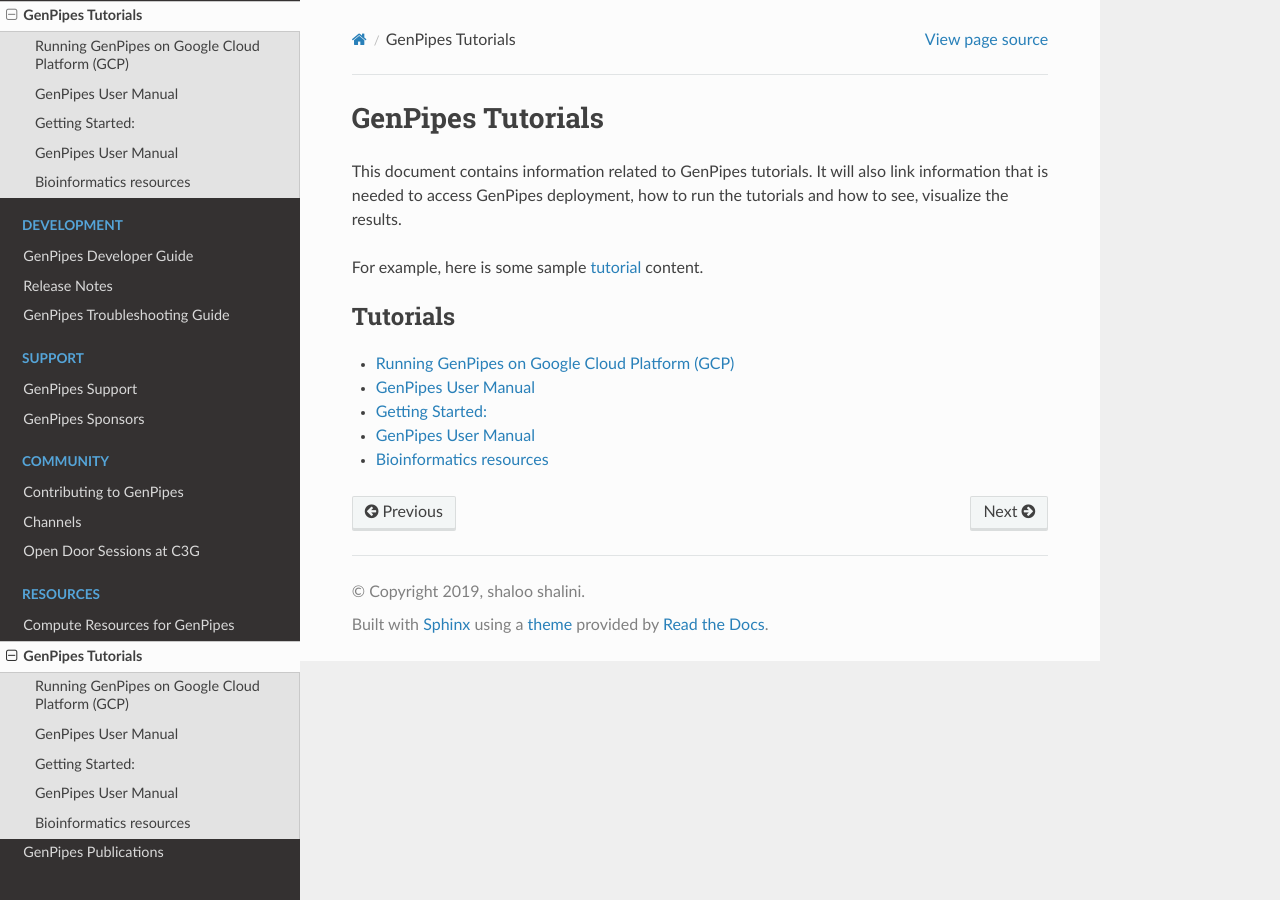
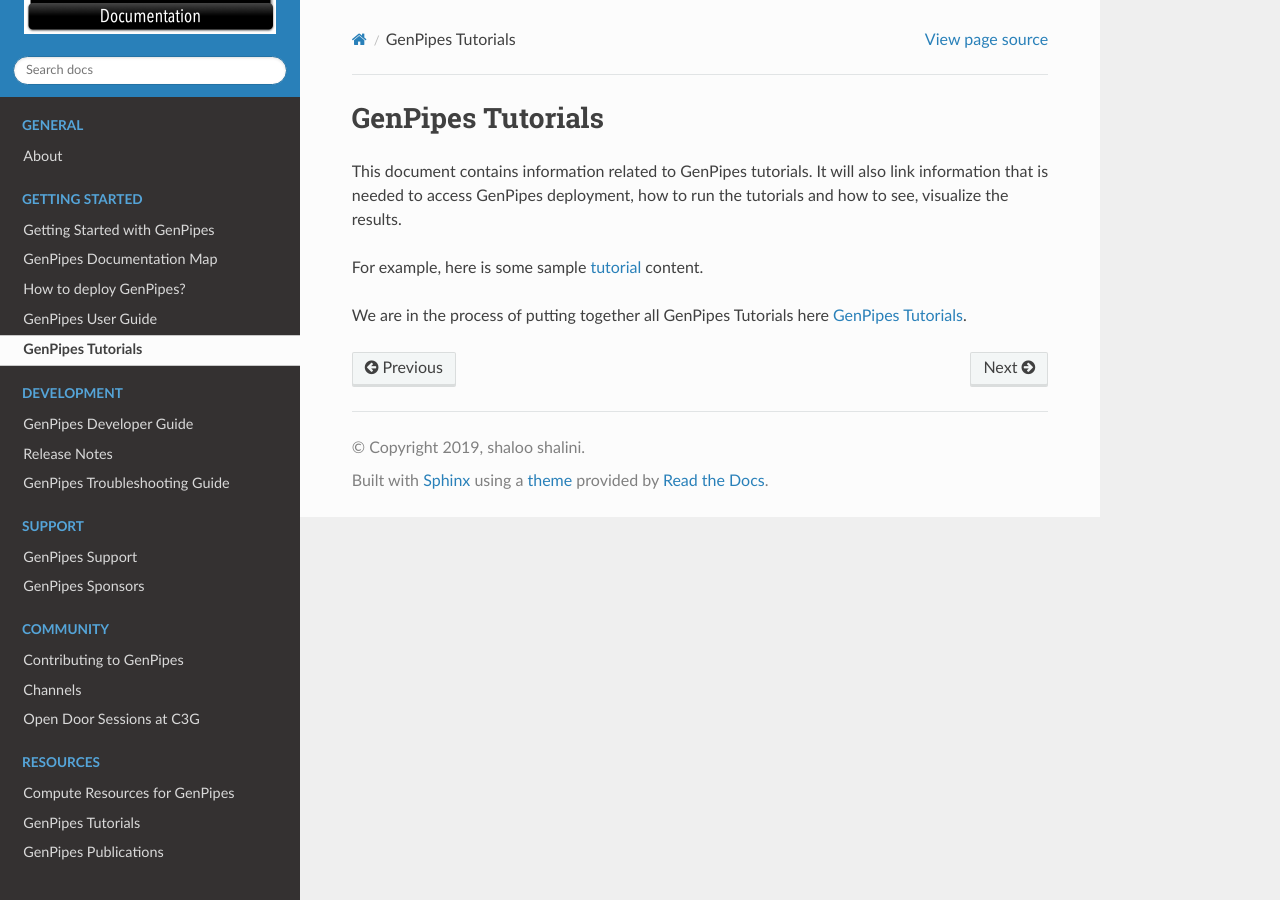
Before and after one commit to c3g/GenPipes_Docs, a Sphinx documentation site: the page built from docs/source/get-started/tutorials.rst, in a window 1280 px wide. Built offline with Sphinx 7.4.7 and the Read the Docs theme 2.0.0, drawn with Linux system fonts in a browser that asks for light colours.

Commit message:
fixes #5 - separated tutorial info from resource info into relevant sub sections

```diff
--- a/docs/source/tutorials/cvmfs_genomes.rst
+++ b/docs/source/c3gres/cvmfs_genomes.rst
@@ -1,7 +1,7 @@
 .. _cvmfs_genomes:
 
-Bioinformatics resources
-========================
+GenPipes Genome resources
+=========================
 
 C3G, in partnership with Compute Canada, maintains several genomes that are available on several HPC centres including Guillimin, Cedar, Graham and Mammouth. In addition to the fasta sequence, many genomes include aligner indices and annotation files.
 
--- a/docs/source/tutorials/cvmfs_modules.rst
+++ b/docs/source/c3gres/cvmfs_modules.rst
@@ -1,10 +1,7 @@
 .. _cvmfs_modules:
 
-GenPipes User Manual
-====================
-
-Bioinformatics resources
-------------------------
+GenPipes Bioinformatics Modules
+===============================
 
 C3G, in partnership with Compute Canada, offers and maintains a large set of bioinformatics resources for the community. Below is a list of software currently deployed on several HPC centres, including Guillimin, Cedar, Graham and Mammouth. Several reference genomes are also available.
 
--- a/docs/source/get-started/tutorials.rst
+++ b/docs/source/get-started/tutorials.rst
@@ -7,12 +7,4 @@
 
 For example, here is some sample `tutorial <http://www.computationalgenomics.ca/tutorials/>`_ content.
 
-.. toctree::
-   :maxdepth: 1
-   :caption: Tutorials
-   :name: tutorial-learn
-
-   ../tutorials/genpipes_in_the_cloud
-   ../tutorials/tutorial
-   ../tutorials/cvmfs_modules
-   ../tutorials/cvmfs_genomes
+We are in the process of putting together all GenPipes Tutorials here :ref:`doc_list_tutorials`.
--- a/docs/source/index.rst
+++ b/docs/source/index.rst
@@ -76,7 +76,7 @@
    :name: sec-resources
 
    resources/compute_resources
-   get-started/tutorials
+   resources/list_tutorials
    resources/publications
 
 .. Indices and tables
--- /dev/null
+++ b/docs/source/resources/list_tutorials.rst
@@ -0,0 +1,14 @@
+.. _doc_list_tutorials:
+
+GenPipes Tutorials
+===================
+
+GenPipes can be deployed on C3G server resources, locally on developer's desktop or on the cloud. If you are running GenPipes using C3G resources, refer to the Genpipes Tutorial below.  In case you wish to deploy and try out GenPipes in the cloud, refer to the GenPipes (Cloud) tutorial
+
+.. toctree::
+   :maxdepth: 1
+   :caption: Tutorials
+   :name: tutorial-learn
+
+   ../tutorials/genpipes_tutorial
+   ../tutorials/genpipes_in_the_cloud
--- a/docs/source/tutorials/tutorial.rst
+++ b/docs/source/tutorials/genpipes_tutorial.rst
@@ -1,17 +1,18 @@
 .. _tutorial:
 
-GenPipes User Manual
-====================
+GenPipes Tutorial
+==================
+
 GenPipes bioinformatics pipelines developed at the Canadian Centre for Computational Genomics (C3G), as part of the
 GenAP project, are available for public use. They include a wide array of pipelines, including RNA-Seq, ChIP-Seq, WGS,
 exome sequencing, Bisulfite sequencing, Hi-C, capture Hi-C, Metagenomics and long read PacBio assembly. This document
 explains how to use the pipelines using Hi-C analysis pipeline and the ChIP-Seq pipeline, as examples.
 
-Getting Started:
-================
+Setting up the environment
+--------------------------
 
 Abacus, Compute Canada users
-----------------------------
+''''''''''''''''''''''''''''
 
 software and scripts used by GenPipes are already installed on several Compute Canada servers including Guillimin, Mammouth,
 Cedar and Graham, and will soon be installed on Beluga. To access the tools, you will need to add the tool path to your
```
Also changed, not shown: docs/source/resources/compute_resources.rst (+9 -0 lines).
